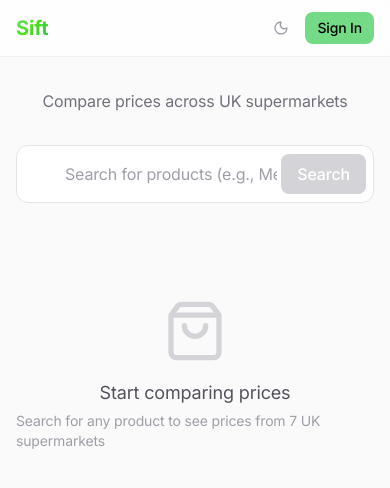
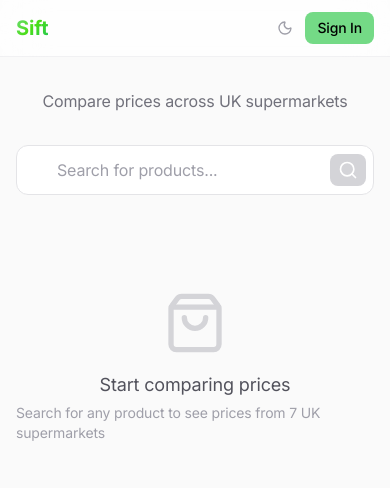
Before and after one commit to AlexanderBell-gh/Sift, a React (Vite) app: page / in a window 390 px wide. Shown: the top 488 px of the page. Built offline with nearby package versions, Linux system fonts and the light colour scheme.

Commit message:
adjusted for mobile layouts

```diff
--- a/src/components/NavHeader.tsx
+++ b/src/components/NavHeader.tsx
@@ -27,7 +27,7 @@ export default function NavHeader({ title = 'Sift', showBack = false }: NavHeade
           )}
           <span className="text-xl font-bold gradient-text">{title}</span>
         </div>
-        <div className="flex items-center gap-2">
+        <div className="flex items-center gap-1 sm:gap-2">
           <button
             onClick={toggle}
             className="p-2 rounded-lg text-zinc-400 hover:text-zinc-900 dark:hover:text-white hover:bg-zinc-100 dark:hover:bg-white/5 transition-colors"
@@ -38,15 +38,15 @@ export default function NavHeader({ title = 'Sift', showBack = false }: NavHeade
           {token && (
             <button
               onClick={() => navigate('/watchlist')}
-              className="flex items-center gap-1.5 px-3 py-1.5 rounded-lg text-sm text-zinc-600 dark:text-zinc-300 hover:text-zinc-900 dark:hover:text-white hover:bg-zinc-100 dark:hover:bg-white/5 transition-colors"
+              className="flex items-center gap-1.5 px-2 sm:px-3 py-1.5 rounded-lg text-sm text-zinc-600 dark:text-zinc-300 hover:text-zinc-900 dark:hover:text-white hover:bg-zinc-100 dark:hover:bg-white/5 transition-colors"
             >
               <BookmarkCheck className="w-4 h-4" />
-              Watchlist
+              <span className="hidden sm:inline">Watchlist</span>
             </button>
           )}
           {token ? (
-            <div className="flex items-center gap-2">
-              <span className="text-sm text-zinc-500 dark:text-zinc-400">{user?.username}</span>
+            <div className="flex items-center gap-1 sm:gap-2">
+              <span className="text-sm text-zinc-500 dark:text-zinc-400 hidden sm:inline">{user?.username}</span>
               <button
                 onClick={() => { logout(); navigate('/'); }}
                 className="p-1.5 rounded-lg text-zinc-400 hover:text-zinc-900 dark:hover:text-white hover:bg-zinc-100 dark:hover:bg-white/5 transition-colors"
--- a/src/components/SearchPage.tsx
+++ b/src/components/SearchPage.tsx
@@ -179,18 +179,21 @@ export default function SearchPage() {
                 }
               }}
               onKeyDown={handleKeyDown}
-              placeholder="Search for products (e.g., Medjool dates, almond milk)"
-              className="w-full pl-12 pr-24 py-4 bg-white dark:bg-white/5 border border-zinc-200 dark:border-white/10 rounded-xl text-zinc-900 dark:text-white placeholder-zinc-400 dark:placeholder-zinc-500 focus:outline-none focus:ring-2 focus:ring-emerald-500 focus:border-transparent backdrop-blur-sm transition-colors"
+              placeholder="Search for products..."
+              className="w-full pl-10 sm:pl-12 pr-16 sm:pr-24 py-3 sm:py-4 bg-white dark:bg-white/5 border border-zinc-200 dark:border-white/10 rounded-xl text-zinc-900 dark:text-white placeholder-zinc-400 dark:placeholder-zinc-500 focus:outline-none focus:ring-2 focus:ring-emerald-500 focus:border-transparent backdrop-blur-sm transition-colors"
             />
             <button
               type="submit"
               disabled={loading || !query.trim()}
-              className="absolute right-2 top-1/2 -translate-y-1/2 px-4 py-2 bg-emerald-600 hover:bg-emerald-500               disabled:bg-zinc-300 dark:disabled:bg-zinc-700 disabled:cursor-not-allowed rounded-lg text-white font-medium transition-colors"
+              className="absolute right-2 top-1/2 -translate-y-1/2 px-2 sm:px-4 py-1.5 sm:py-2 bg-emerald-600 hover:bg-emerald-500 disabled:bg-zinc-300 dark:disabled:bg-zinc-700 disabled:cursor-not-allowed rounded-lg text-white font-medium transition-colors"
             >
               {loading ? (
                 <Loader2 className="w-5 h-5 animate-spin" />
               ) : (
-                'Search'
+                <>
+                  <span className="sm:hidden"><Search className="w-5 h-5" /></span>
+                  <span className="hidden sm:inline">Search</span>
+                </>
               )}
             </button>
 
```
